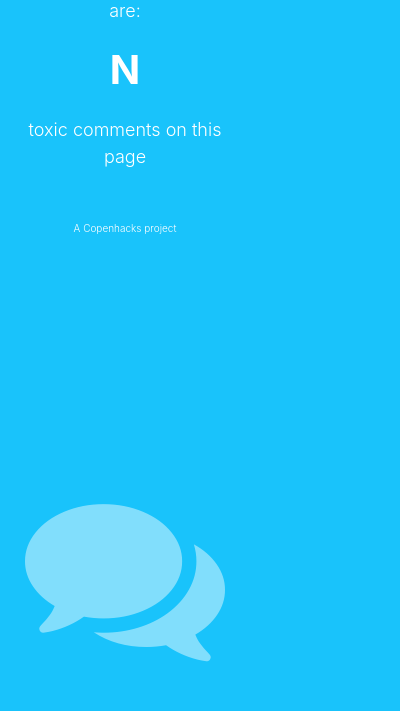
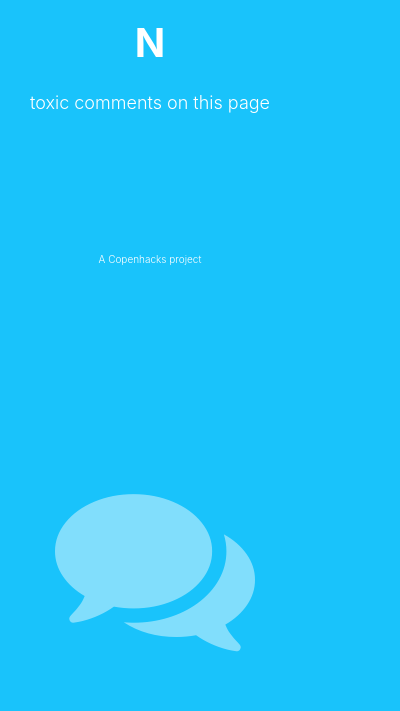
Before and after one commit to fsaina/detoxify, a browser extension: page extension/static/popup.html in a window 400 px wide. Shown: the part 133-844 px from the top of the page. Drawn offline with nearby package versions, Linux system fonts and the light colour scheme.

Commit message:
Bigger extension size

```diff
--- a/extension/static/popup.html
+++ b/extension/static/popup.html
@@ -72,7 +72,7 @@ input:checked + .slider:before {
 <script src="../scripts/popup.js"></script>
 </head>
 
-<body style="width:250px; background: #19C3FB; height:350px">
+<body style="width:300px; background: #19C3FB; height:400px">
 <nav class="navbar navbar-default" style="">
     <p class="text-center font-weight-bold" style="color: white;font-size: 28px;margin-bottom: 0px;padding-left: 5px;" >Detoxify</p>
     <label class="switch">
@@ -84,8 +84,8 @@ input:checked + .slider:before {
         <p class="text-center font-weight-light" style="width: 100%;color: white;font-size: 18px;padding-left: 30px;padding-right: 30px;padding-top: 45px;">Oh my! It seems there are:</p>
         <p class="text-center font-weight-bold" style="width: 100%;color: white;font-size: 40px;padding-left: 20px;padding-right: 20px;">N</p>
         <p class="text-center font-weight-light" style="width: 100%;color: white;font-size: 18px;padding-left: 20px;padding-right: 20px;">toxic comments on this page</p>
-        <p class="text-center font-weight-light" style="width: 100%;color: white;font-size: 10px;margin-bottom: 0px;padding-left: 20px;padding-top: 35px;padding-right: 20px;">A Copenhacks project</p>
+        <p class="text-center font-weight-light" style="width: 100%;color: white;font-size: 10px;margin-bottom: 0px;padding-left: 20px;padding-top: 120px;padding-right: 20px;">A Copenhacks project</p>
 
-        <i class="fa fa-comments fa-5x" style="font-size:60px;color:white;font-size: 200px; opacity: 0.45; position: absolute; bottom: 35px; left: 25px;"></i>
+        <i class="fa fa-comments fa-5x" style="font-size:60px;color:white;font-size: 200px; opacity: 0.45; position: absolute; bottom: 45px; left:55px;"></i>
 </body>
 </html>
```
